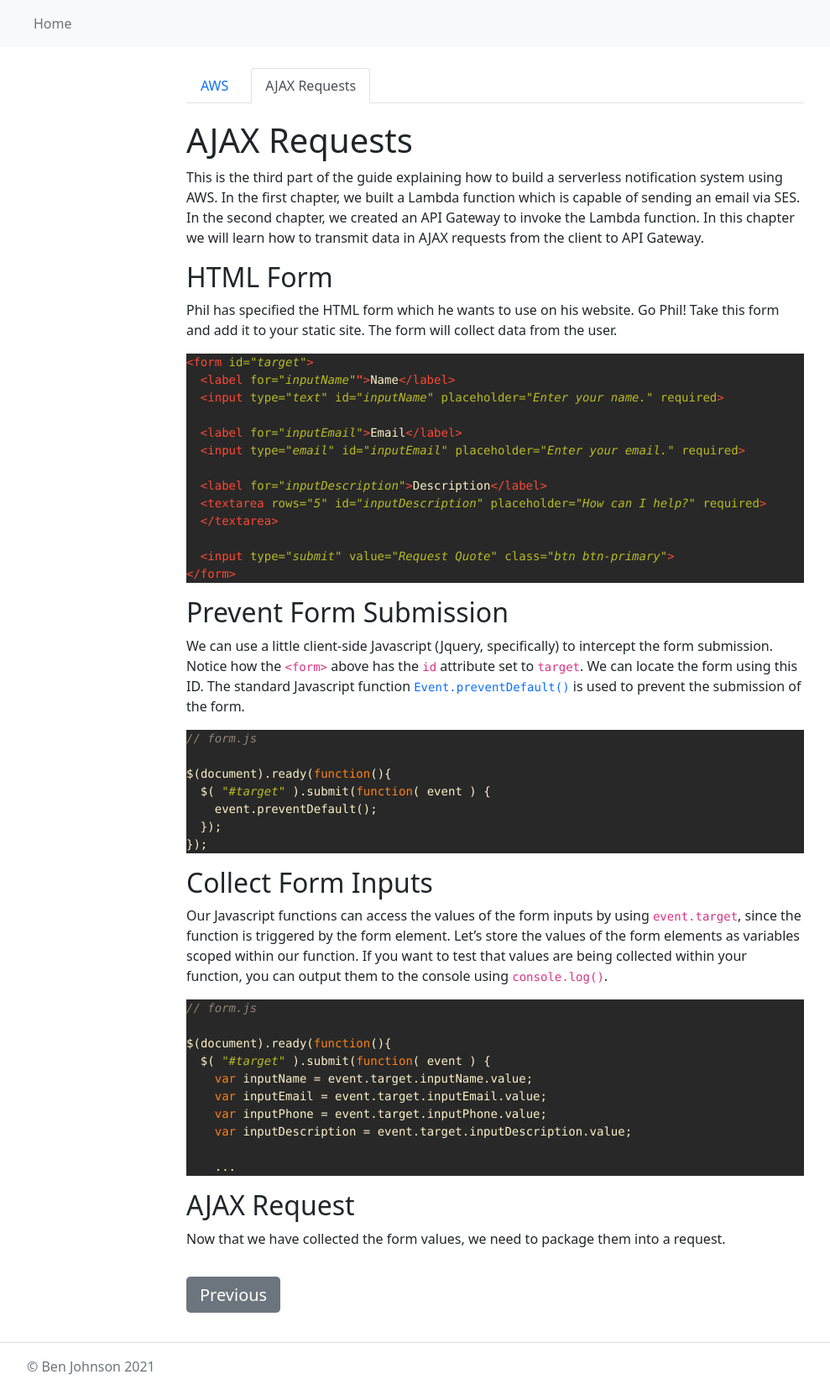
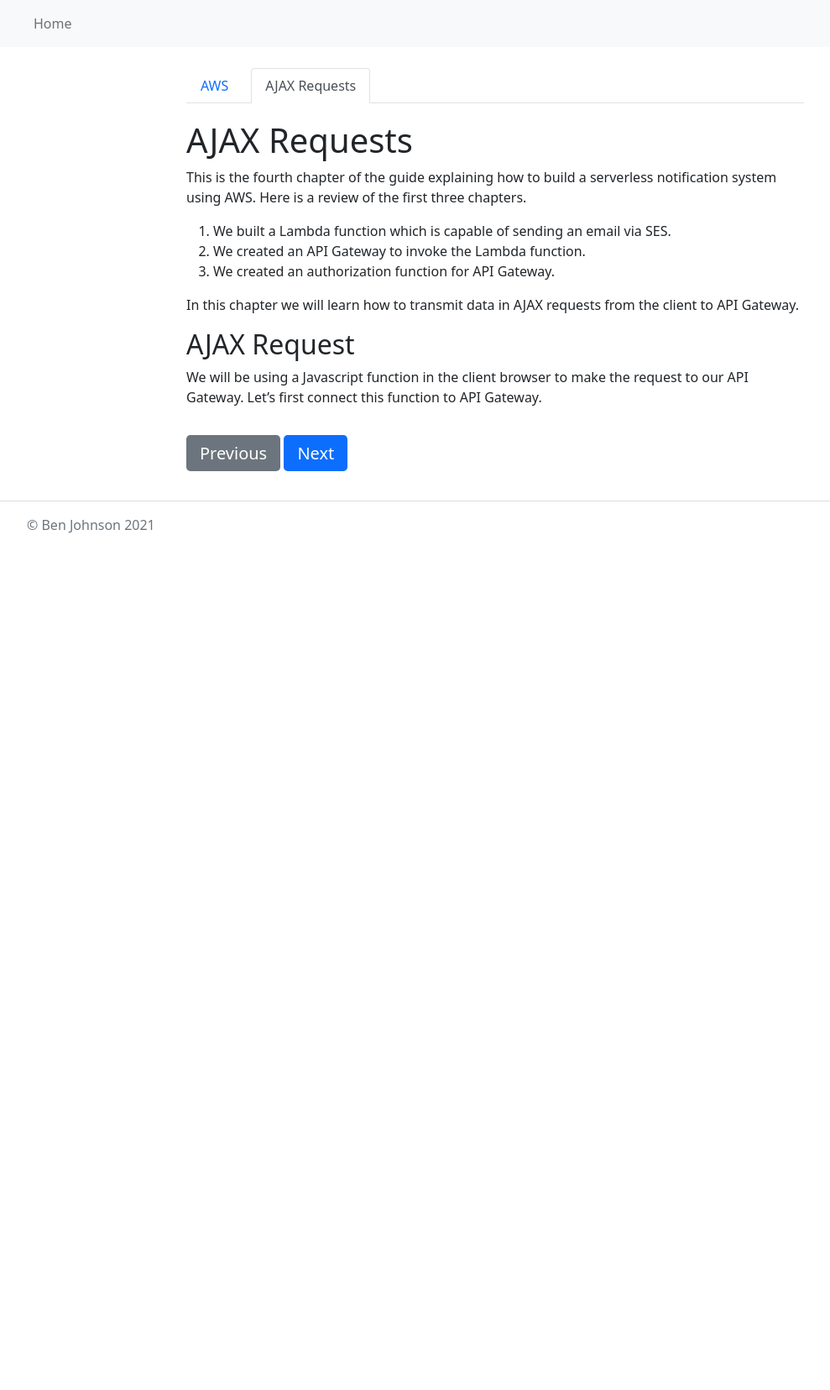
Before and after one commit to bdjohnson529/codechalet.com, a Jekyll site: the page built from _docs/aws/ajax-requests.md, in a window 1280 px wide. Shown: the whole page at 84% size, without its empty margins (50-1039 px from the left). Built offline with Jekyll 4.4.1, drawn with Linux system fonts in a browser that asks for light colours; nearby versions of some CDN libraries; after the commit the page ends 900 px from its top, so only the background shows below that.

Commit message:
feat: new aws

````diff
--- a/_docs/aws/ajax-requests.md
+++ b/_docs/aws/ajax-requests.md
@@ -5,58 +5,19 @@ order: 4
 topic: AWS
 topic_path: /docs/aws/index.html
 ---
-This is the third part of the guide explaining how to build a serverless notification system using AWS. In the first chapter, we built a Lambda function which is capable of sending an email via SES. In the second chapter, we created an API Gateway to invoke the Lambda function. In this chapter we will learn how to transmit data in AJAX requests from the client to API Gateway.
+This is the fourth chapter of the guide explaining how to build a serverless notification system using AWS. Here is a review of the first three chapters.
+1. We built a Lambda function which is capable of sending an email via SES.
+2. We created an API Gateway to invoke the Lambda function.
+3. We created an authorization function for API Gateway.
 
-## HTML Form
-Phil has specified the HTML form which he wants to use on his website. Go Phil! Take this form and add it to your static site. The form will collect data from the user.
-
-```html
-<form id="target">
-  <label for="inputName"">Name</label>
-  <input type="text" id="inputName" placeholder="Enter your name." required>
-
-  <label for="inputEmail">Email</label>
-  <input type="email" id="inputEmail" placeholder="Enter your email." required>
-
-  <label for="inputDescription">Description</label>
-  <textarea rows="5" id="inputDescription" placeholder="How can I help?" required>
-  </textarea>
-
-  <input type="submit" value="Request Quote" class="btn btn-primary">
-</form>
-```
-
-## Prevent Form Submission
-We can use a little client-side Javascript (Jquery, specifically) to intercept the form submission. Notice how the `<form>` above has the `id` attribute set to `target`. We can locate the form using this ID. The standard Javascript function [`Event.preventDefault()`](https://developer.mozilla.org/en-US/docs/Web/API/Event/preventDefault) is used to prevent the submission of the form.
-```javascript
-// form.js
-
-$(document).ready(function(){
-  $( "#target" ).submit(function( event ) {
-    event.preventDefault();
-  });
-});
-```
-
-## Collect Form Inputs
-Our Javascript functions can access the values of the form inputs by using `event.target`, since the function is triggered by the form element. Let's store the values of the form elements as variables scoped within our function. If you want to test that values are being collected within your function, you can output them to the console using `console.log()`.
-```javascript
-// form.js
-
-$(document).ready(function(){
-  $( "#target" ).submit(function( event ) {
-    var inputName = event.target.inputName.value;
-    var inputEmail = event.target.inputEmail.value;
-    var inputPhone = event.target.inputPhone.value;
-    var inputDescription = event.target.inputDescription.value;
-
-    ...
-```
+In this chapter we will learn how to transmit data in AJAX requests from the client to API Gateway.
 
 ## AJAX Request
-Now that we have collected the form values, we need to package them into a request.
+We will be using a Javascript function in the client browser to make the request to our API Gateway. Let's first connect this function to API Gateway.
 
 
 <br>
-<a href="/docs/aws/api-gateway.html"
+<a href="/docs/aws/api-gateway-authorization.html"
    class="btn-lg btn-secondary">Previous</a>
+<a href="/docs/aws/html-forms.html"
+   class="btn-lg btn-primary">Next</a>
````
Also changed, not shown: _docs/aws/html-forms.md (added, +52 -0 lines).
